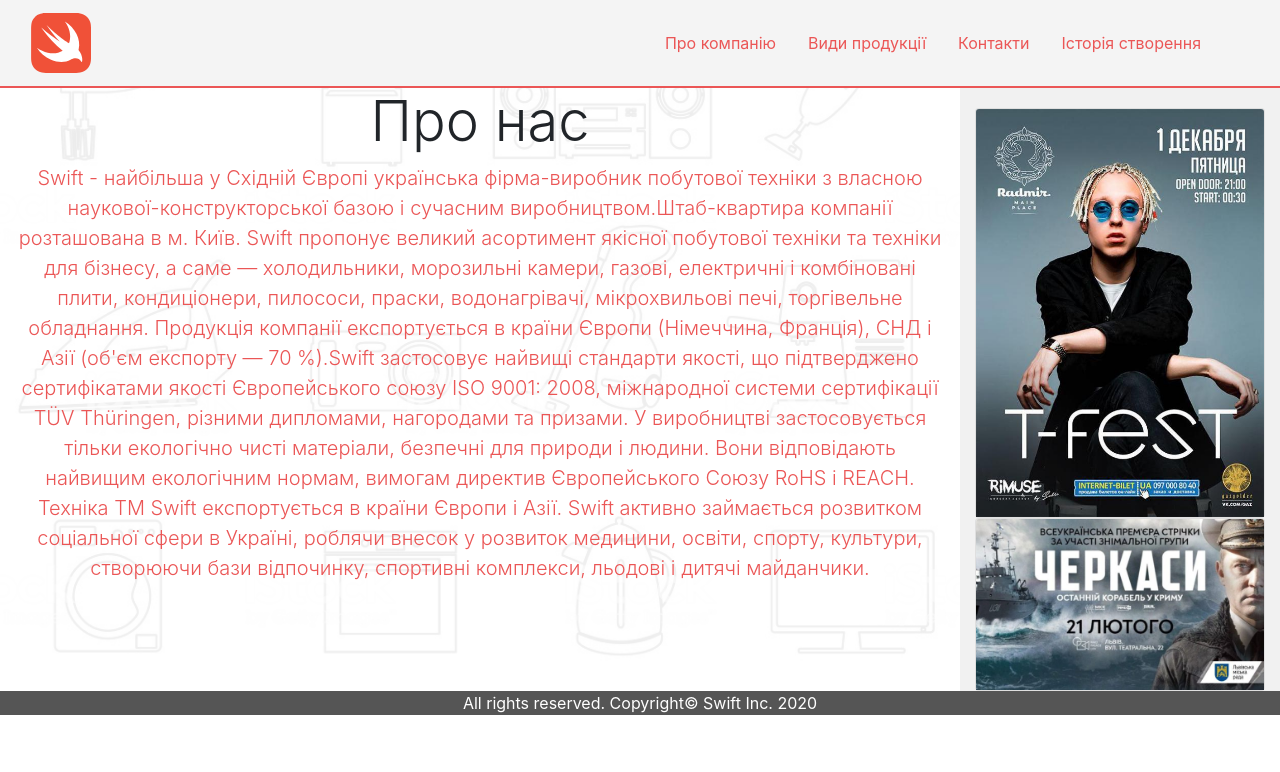
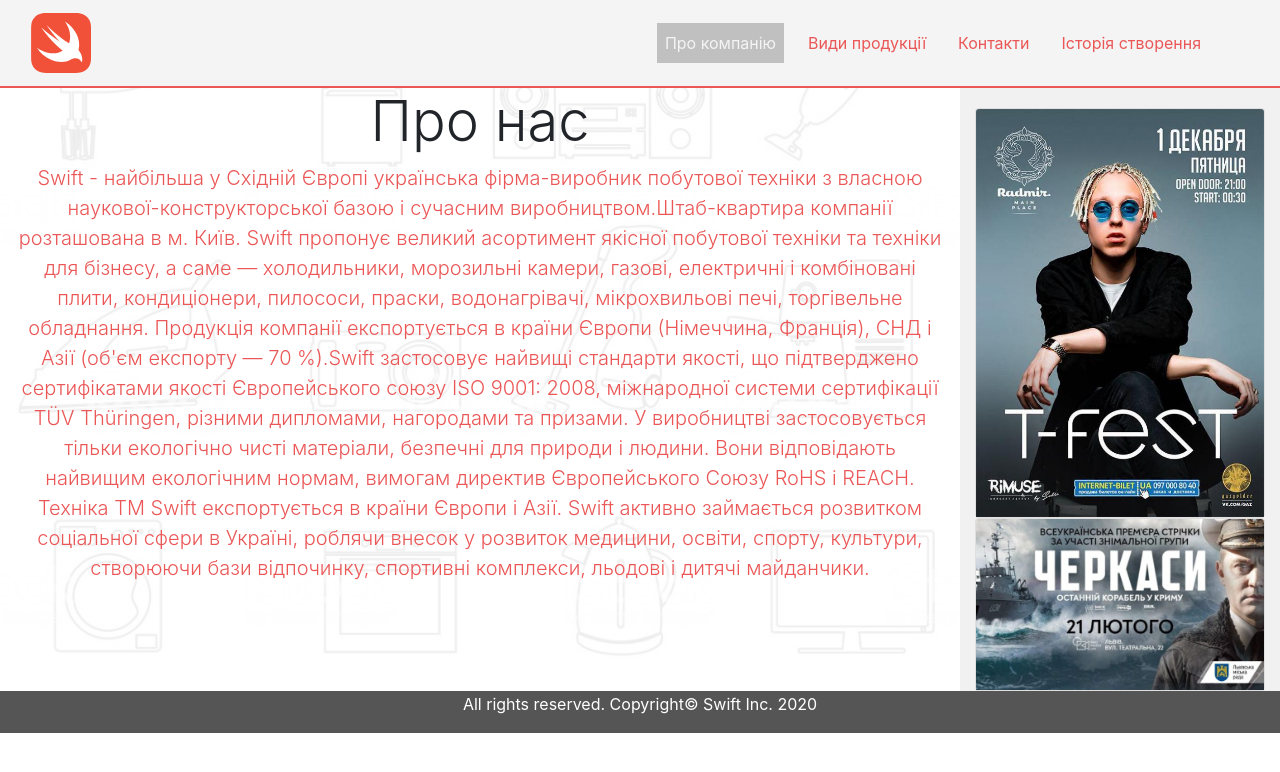
Before and after one commit to BelyaevIlyaUkr/KV72_BelyaevIlya_Frontend, a plain HTML site: page LAB1/about.html in a window 1280 px wide. Drawn offline with nearby package versions, Linux system fonts and the light colour scheme.

Commit message:
Add files via upload

```diff
--- a/LAB1/css/main.css
+++ b/LAB1/css/main.css
@@ -12,28 +12,46 @@
 }
 
 
+.navbar-brand .img:hover{
+    opacity: 0.5;
+}
+
+
 .nav-link:hover {
     background: #eb5656;
     color: #f4f4f4;
 }
 
+
+#present_page {
+    background: silver;
+    color: #f4f4f4;
+    margin-right: 1em !important;
+    cursor: pointer;
+}
+
+
 .navbar-collapse {
     justify-content: flex-end;
 }
+
 
 .navbar-brand img {
     width: 60px;
     justify-content: flex-start;
 }
 
+
 .row.content {
     margin-top: auto;
     height: auto;
 }
 
+
 .card{
     height:auto;
 }
+
 
 .sidenav {
     padding-top: 20px;
@@ -50,15 +68,18 @@
     text-align: center;
 }
 
+
 .carousel-inner img {
     width: 60%;
     height: 40%;
 }
 
+
 .carousel-inner {
     width: 100%;
     height: 100%;
 }
+
 
 .carousel-caption h3 {
     position: relative;
@@ -71,13 +92,16 @@
     background-color: #eb5656;
 }
 
+
 .carousel-control-prev {
     background-color: #eb5656
 }
 
+
 .carousel-control-next {
     background-color: #eb5656;
 }
+
 
 .col-sm-9 p {
     font-size: 20px;
@@ -85,18 +109,21 @@
     color: #eb5656;
 }
 
+
 .col-sm-9 h1 {
     font-weight: 300;
 }
+
 
 .jumbotron {
     margin-top: 3em;
 }
 
+
 footer {
     background-color: #555;
     color: white;
-    padding: auto;
+    padding: 1px;
     position: auto;
     left: 0;
     bottom: 0;
```
